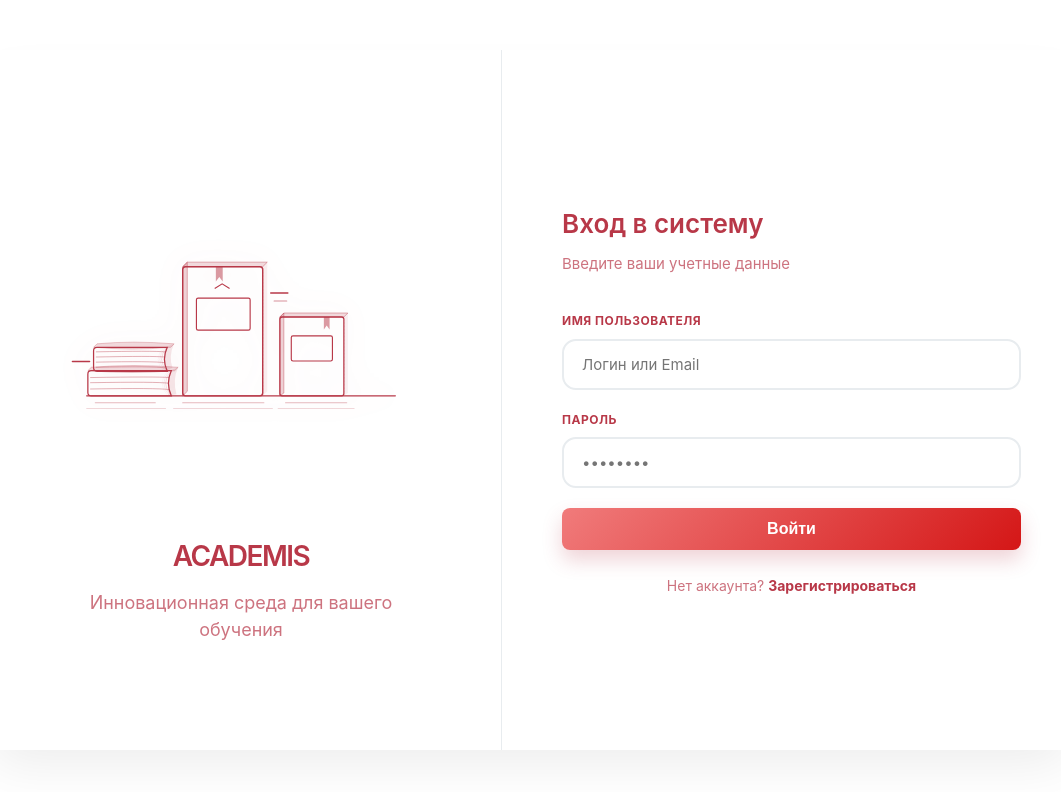
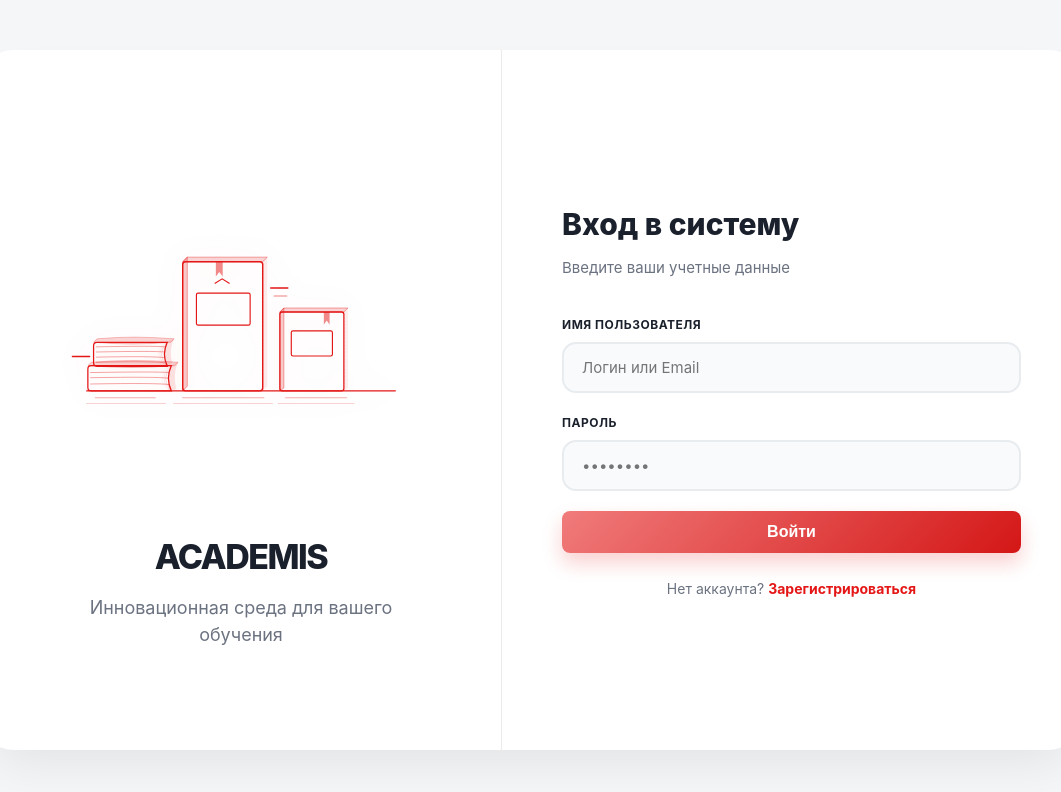
Before and after one commit to narxoz-diplom/frontend, a React (Vite) app: page /login in a window 1280 px wide. Shown: the top 792 px of the page, without its empty margins (109-1170 px from the left). Built offline with nearby package versions, Linux system fonts and the light colour scheme; no server answers.

Commit message:
Revert Login and Register styles to original burgundy theme

```diff
--- a/src/auth/Login.css
+++ b/src/auth/Login.css
@@ -1,24 +1,26 @@
 :root {
-    --primary-red: #b83848;
-    --primary-hover: #b83848;
-    --bg-page: #ffffff;
+    /* Светлая тема (по умолчанию) */
+    --primary-red: #e41616;
+    --primary-hover: #c91414;
+    --bg-page: #f4f6f7;
     --bg-container: #ffffff;
-    --text-dark: #b83848;
-    --text-gray: rgba(184, 56, 72, 0.7);
-    --border-color: rgba(184, 56, 72, 0.22);
-    --input-bg: #ffffff;
+    --text-dark: #1a202c;
+    --text-gray: #6b7280;
+    --border-color: #edf2f7;
+    --input-bg: #f8fafc;
     --shadow-soft: 0 25px 50px -12px rgba(0, 0, 0, 0.08);
     --illustration-opacity: 0.45;
-    --radius-main: 12px;
+    --radius-main: 32px;
 }
 
+/* Темная тема */
 body.dark-mode {
-    --bg-page:        #b83848;
-    --bg-container:   #b83848;
-    --text-dark:      #ffffff;
-    --text-gray:      rgba(255, 255, 255, 0.75);
-    --border-color:   rgba(255, 255, 255, 0.25);
-    --input-bg:       rgba(255, 255, 255, 0.08);
+    --bg-page:        #181818;   /* Фон страницы */
+    --bg-container:   #212121;   /* Цвет карточки */
+    --text-dark:      #e8e8e8;
+    --text-gray:      #9a9a9a;
+    --border-color:   #2f2f2f;
+    --input-bg:       #181818;
     --shadow-soft:    0 25px 50px -12px rgba(0, 0, 0, 0.5);
 }
 
@@ -37,7 +39,7 @@ body.dark-mode {
     justify-content: center;
     background-color: var(--bg-page);
     padding: 20px;
-    font-family: var(--font-sans, 'Source Sans 3', -apple-system, sans-serif);
+    font-family: 'Inter', -apple-system, sans-serif;
     transition: background-color 0.3s ease;
 }
 
@@ -70,16 +72,16 @@ body.dark-mode {
     margin-bottom: 30px;
     transition: transform 0.5s ease;
     /* Мягкое свечение в темной теме */
-    filter: drop-shadow(0 0 15px rgba(184, 56, 72, 0.12));
+    filter: drop-shadow(0 0 15px rgba(228, 22, 22, 0.1));
 }
 
 .books-illustration:hover {
-    transform: none;
+    transform: translateY(-8px);
 }
 
 .illustration-text h2 {
-    font-size: 28px;
-    font-weight: 600;
+    font-size: 34px;
+    font-weight: 800;
     color: var(--text-dark);
     margin: 0 0 10px 0;
     letter-spacing: -1.5px;
@@ -108,8 +110,8 @@ body.dark-mode {
 }
 
 .login-card h1 {
-    font-size: 26px;
-    font-weight: 600;
+    font-size: 28px;
+    font-weight: 800;
     color: var(--text-dark);
     margin-bottom: 8px;
 }
@@ -151,7 +153,7 @@ body.dark-mode {
     outline: none;
     border-color: var(--primary-red);
     background: var(--bg-container);
-    box-shadow: 0 0 0 4px rgba(184, 56, 72, 0.18);
+    box-shadow: 0 0 0 4px rgba(228, 22, 22, 0.15);
 }
 
 /* Кнопка */
@@ -165,13 +167,13 @@ body.dark-mode {
     cursor: pointer;
     background: var(--primary-red);
     color: #ffffff;
-    box-shadow: 0 10px 20px rgba(184, 56, 72, 0.22);
+    box-shadow: 0 10px 20px rgba(228, 22, 22, 0.2);
     transition: all 0.3s ease;
 }
 
 .btn-primary:hover:not(:disabled) {
     background: var(--primary-hover);
-    opacity: 0.94;
+    transform: translateY(-2px);
 }
 
 .login-help {
@@ -199,66 +201,3 @@ body.dark-mode {
         padding: 40px 20px;
     }
 }
-.error-alert {
-    background-color: #fff5f5; /* Очень светлый красный фон */
-    border-left: 4px solid #e53e3e; /* Яркая полоска слева */
-    padding: 12px 16px;
-    border-radius: 8px;
-    display: flex;
-    align-items: flex-start;
-    gap: 12px;
-    margin-bottom: 20px;
-    animation: slideDown 0.3s ease-out;
-}
-
-.error-icon {
-    background-color: #e53e3e;
-    color: white;
-    width: 20px;
-    height: 20px;
-    border-radius: 50%;
-    display: flex;
-    align-items: center;
-    justify-content: center;
-    font-weight: bold;
-    font-size: 12px;
-    flex-shrink: 0;
-    margin-top: 2px;
-}
-
-.error-text-wrapper {
-    display: flex;
-    flex-direction: column;
-}
-
-.error-text-wrapper strong {
-    color: #c53030;
-    font-size: 14px;
-    margin-bottom: 2px;
-}
-
-.error-text-wrapper p {
-    color: #742a2a;
-    font-size: 13px;
-    margin: 0;
-}
-
-/* Анимация плавного появления */
-@keyframes slideDown {
-    from { opacity: 0; transform: translateY(-10px); }
-    to { opacity: 1; transform: translateY(0); }
-}
-
-/* Темная тема для ошибки */
-.dark-mode .error-alert {
-    background-color: rgba(229, 62, 62, 0.1);
-    border-color: #f56565;
-}
-
-.dark-mode .error-text-wrapper strong {
-    color: #feb2b2;
-}
-
-.dark-mode .error-text-wrapper p {
-    color: #fc8181;
-}
--- a/src/auth/Register.css
+++ b/src/auth/Register.css
@@ -1,25 +1,27 @@
 :root {
-    --primary-red: #b83848;
-    --primary-hover: #b83848;
-    --bg-page: #ffffff;
+    /* Светлая тема */
+    --primary-red: #e41616;
+    --primary-hover: #c91414;
+    --bg-page: #f4f6f7;
     --bg-container: #ffffff;
-    --text-dark: #b83848;
-    --text-gray: rgba(184, 56, 72, 0.7);
-    --border-color: rgba(184, 56, 72, 0.22);
-    --input-bg: #ffffff;
-    --radius-main: 12px;
+    --text-dark: #1a202c;
+    --text-gray: #6b7280;
+    --border-color: #edf2f7;
+    --input-bg: #f8fafc;
+    --radius-main: 32px;
     --radius-input: 14px;
     --shadow-soft: 0 25px 50px -12px rgba(0, 0, 0, 0.08);
     --transition: 0.3s cubic-bezier(0.16, 1, 0.3, 1);
 }
 
+/* Темная тема */
 body.dark-mode {
-    --bg-page:        #b83848;
-    --bg-container:   #b83848;
-    --text-dark:      #ffffff;
-    --text-gray:      rgba(255, 255, 255, 0.75);
-    --border-color:   rgba(255, 255, 255, 0.25);
-    --input-bg:       rgba(255, 255, 255, 0.08);
+    --bg-page:        #181818;   /* Фон страницы */
+    --bg-container:   #212121;   /* Цвет карточки */
+    --text-dark:      #e8e8e8;
+    --text-gray:      #9a9a9a;
+    --border-color:   #2f2f2f;
+    --input-bg:       #181818;
     --shadow-soft:    0 25px 50px -12px rgba(0, 0, 0, 0.5);
 }
 
@@ -37,7 +39,7 @@ body.dark-mode {
     justify-content: center;
     background-color: var(--bg-page);
     padding: 20px;
-    font-family: var(--font-sans, 'Source Sans 3', -apple-system, sans-serif);
+    font-family: 'Inter', -apple-system, sans-serif;
     transition: background-color var(--transition);
 }
 
@@ -55,8 +57,8 @@ body.dark-mode {
 }
 
 @keyframes fadeIn {
-    from { opacity: 0; }
-    to { opacity: 1; }
+    from { opacity: 0; transform: translateY(20px); }
+    to { opacity: 1; transform: translateY(0); }
 }
 
 /* Иллюстрация */
@@ -74,16 +76,16 @@ body.dark-mode {
 .books-illustration {
     margin-bottom: 30px;
     transition: transform 0.5s ease;
-    filter: drop-shadow(0 0 15px rgba(184, 56, 72, 0.12));
+    filter: drop-shadow(0 0 15px rgba(228, 22, 22, 0.1));
 }
 
 .books-illustration:hover {
-    transform: none;
+    transform: translateY(-8px);
 }
 
 .illustration-text h2 {
-    font-size: 28px;
-    font-weight: 600;
+    font-size: 34px;
+    font-weight: 800;
     color: var(--text-dark);
     margin: 20px 0 10px 0;
     letter-spacing: -1.5px;
@@ -113,8 +115,8 @@ body.dark-mode {
 }
 
 .login-card h1 {
-    font-size: 26px;
-    font-weight: 600;
+    font-size: 30px;
+    font-weight: 800;
     color: var(--text-dark);
     margin-bottom: 8px;
 }
@@ -164,7 +166,7 @@ body.dark-mode {
     outline: none;
     border-color: var(--primary-red);
     background: var(--bg-container);
-    box-shadow: 0 0 0 4px rgba(184, 56, 72, 0.12);
+    box-shadow: 0 0 0 4px rgba(228, 22, 22, 0.1);
 }
 
 /* Кнопка */
@@ -178,13 +180,14 @@ body.dark-mode {
     cursor: pointer;
     background: var(--primary-red);
     color: #ffffff;
-    box-shadow: 0 10px 20px rgba(184, 56, 72, 0.22);
+    box-shadow: 0 10px 20px rgba(228, 22, 22, 0.2);
     transition: var(--transition);
 }
 
 .btn-primary:hover:not(:disabled) {
     background: var(--primary-hover);
-    opacity: 0.94;
+    transform: translateY(-2px);
+    box-shadow: 0 15px 25px rgba(228, 22, 22, 0.3);
 }
 
 .login-help {
@@ -255,20 +258,20 @@ body.dark-mode {
 
 .toast-text-block strong {
     display: block;
-    color: var(--text-dark);
+    color: #1a202c;
     font-size: 15px;
 }
 
 .toast-text-block p {
     margin: 0;
-    color: var(--text-gray);
+    color: #718096;
     font-size: 13px;
 }
 
 /* Полоска времени */
 .toast-progress-bar {
     height: 4px;
-    background: #b83848;
+    background: #48bb5f;
     width: 100%;
     animation: toastTimer 2.2s linear forwards;
 }
```
